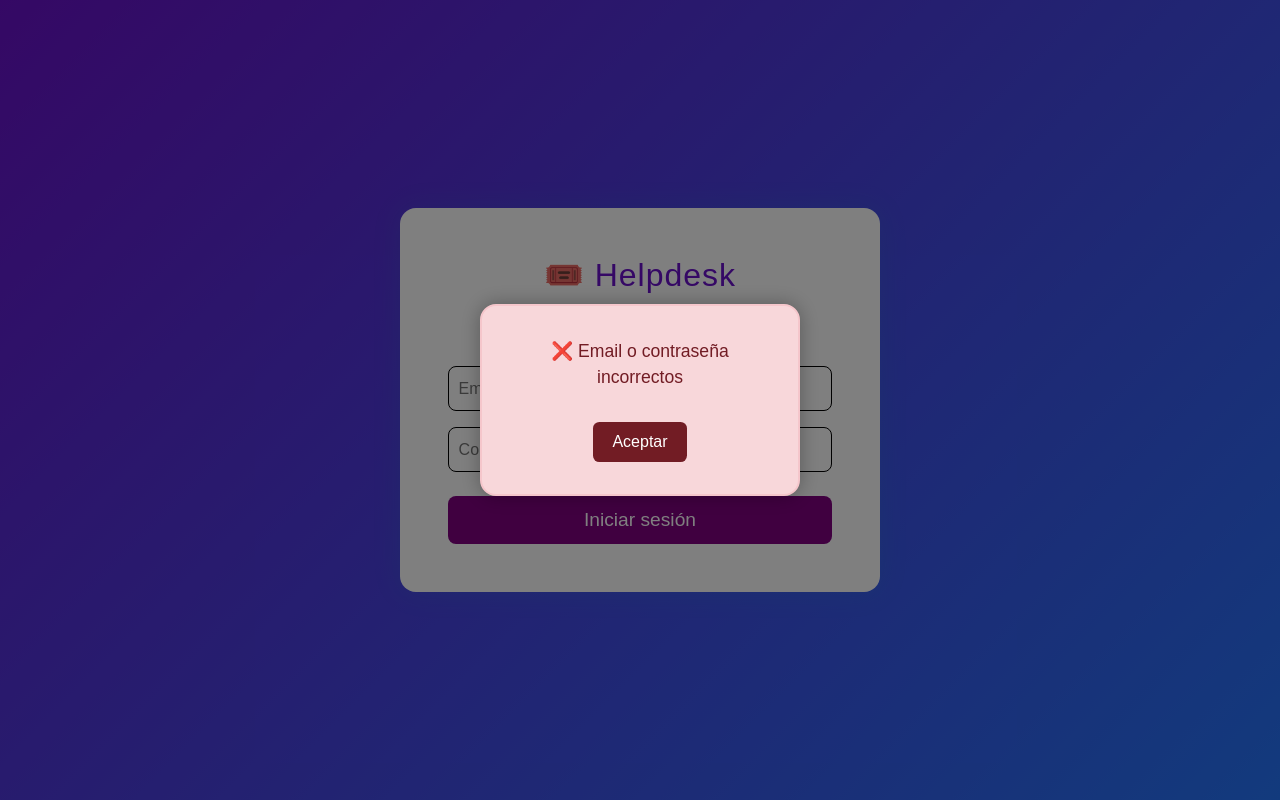
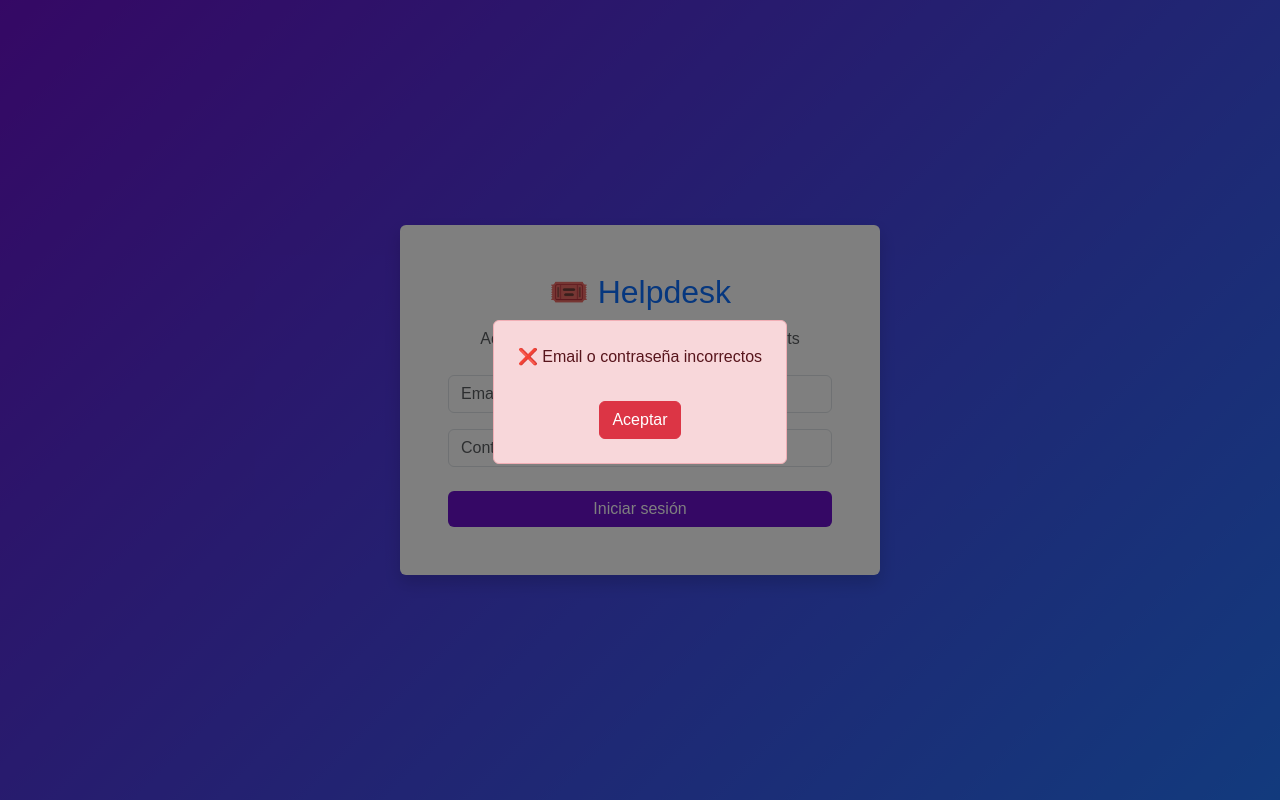
Before and after one commit to alvarovr712/ticketing-front, a React (Vite) app: page / in a window 1280 px wide. Both pictures are taken after a click on the button "Iniciar sesión". Built offline with nearby package versions, Linux system fonts and the light colour scheme; no server answers.

Commit message:
Mejorada la estructura de DetallesTicket y de Login usando bootstrap

```diff
--- a/src/api/Ticket.js
+++ b/src/api/Ticket.js
@@ -1,6 +1,6 @@
 const BASE_URL = "http://localhost:8080";
 
-// -------OBTENER TODOS LOS TICKETS -------
+// -------OBTENER TODOS LOS TICKETS QUE NO TENGAN ESTADO RESUELTO O CERRADO-------
 export const obtenerTodosLosTickets = async(token) => {
     const respuesta = await fetch(`${BASE_URL}/ticket`, {
         method: 'GET',
--- /dev/null
+++ b/src/estilos/Login.css
@@ -0,0 +1,31 @@
+.fondo-login {
+  background: linear-gradient(135deg, #6a11cb 0%, #2575fc 100%);
+  font-family: 'Poppins', sans-serif;
+}
+
+.login-card {
+  width: 30rem;
+  transition: transform 0.3s ease-in-out;
+}
+
+/*Mensaje*/
+.modal-backdrop {
+  position: fixed;
+  top: 0;
+  left: 0;
+  width: 100vw;
+  height: 100vh;
+  background-color: rgba(0, 0, 0, 0.5);
+  z-index: 9999;
+}
+
+.btn-morado {
+  background-color: #6a11cb;
+  color: white;
+  border: none;
+  transition: background-color 0.3s ease, transform 0.2s ease;
+}
+
+.btn-morado:hover {
+  background-color: #5a0fb5;
+}
--- a/src/vistas/Login.jsx
+++ b/src/vistas/Login.jsx
@@ -1,6 +1,7 @@
 import { useState } from 'react';
 import { useNavigate } from 'react-router-dom';
 import { loginUsuario } from "../api/Login";
+import "../estilos/Login.css"
 
 const Login = () => {
 
@@ -41,127 +42,39 @@ const Login = () => {
             setMensaje('❌ Email o contraseña incorrectos');
             setTipoMensaje('error');
             setMostrarMensaje(true);
-     }
-  };
+        }
+    };
 
     return (
+        <div className="vh-100 d-flex justify-content-center align-items-center fondo-login">
+            <div className="bg-white p-5 rounded shadow login-card">
+                <h1 className="text-center text-primary mb-3 fs-2">🎟️ Helpdesk</h1>
+                <p className="text-center text-muted mb-4">
+                    Accede a tu cuenta para gestionar tus tickets
+                </p>
 
-        <div style={{
-            display: 'flex',
-            justifyContent: 'center',
-            alignItems: 'center',
-            height: '100vh',
-            background: 'linear-gradient(135deg, #6a11cb 0%, #2575fc 100%)',
-            fontFamily: "'Poppins', sans-serif"
-        }}>
-            <div style={{
-                backgroundColor: 'white',
-                padding: '3rem',
-                borderRadius: '1rem',
-                boxShadow: '0 0 30px rgba(11, 235, 149, 0.1)',
-                width: '30rem',
-                transition: 'transform 0.3s ease-in-out'
-
-            }}>
-                <h1 style={{
-                textAlign: 'center',
-                marginBottom: '1rem',
-                color: '#6a11cb',
-                fontSize: '2rem',
-                letterSpacing: '1px'
-             }}>
-              🎟️ Helpdesk
-             </h1>
-
-              <p style={{
-                 textAlign: 'center',
-                 color: '#555',
-                 marginBottom: '2rem',
-                 fontSize: '1rem'
-             }}>
-          Accede a tu cuenta para gestionar tus tickets
-         </p>
-
-
-
-                {/* El onChange captura el valor que el usuario escribe y lo guarda en el estado */}
                 <input
-                    type="text"
+                    type="email"
+                    className="form-control mb-3"
                     value={email}
                     onChange={e => setEmail(e.target.value)}
                     placeholder="Email"
-                    style={{
-                        width: '100%',
-                        marginBottom: '1rem',
-                        padding: '0.6rem',
-                        fontSize: '1rem',
-                        border: '1px solid black',
-                        borderRadius: '0.5rem',
-                        outline: 'none',
-                        transition: 'all 0.2s ease-in-out'
-                    }}
-                    onFocus={e => e.target.style.border = '1px solid #6a11cb'}
-                    onBlur={e => e.target.style.border = '1px solid #ccc'}
                 />
 
                 <input
                     type="password"
+                    className="form-control mb-4"
                     value={password}
                     onChange={e => setPassword(e.target.value)}
                     placeholder="Contraseña"
-                    style={{
-                        width: '100%',
-                        marginBottom: '1.5rem',
-                        padding: '0.6rem',
-                        fontSize: '1rem',
-                        border: '1px solid black',
-                        borderRadius: '0.5rem'
-                    }}
-                    onFocus={e => e.target.style.border = '1px solid #6a11cb'}
-                    onBlur={e => e.target.style.border = '1px solid #ccc'}
                 />
 
                 {mostrarMensaje && (
-                    <div style={{
-                        position: 'fixed',
-                        top: 0,
-                        left: 0,
-                        width: '100vw',
-                        height: '100vh',
-                        backgroundColor: 'rgba(0, 0, 0, 0.5)',
-                        display: 'flex',
-                        justifyContent: 'center',
-                        alignItems: 'center',
-                        zIndex: 9999
-                    }}>
-                        <div style={{
-                            backgroundColor: 'white',
-                            padding: '2rem',
-                            borderRadius: '1rem',
-                            boxShadow: '0 0 20px rgba(0,0,0,0.3)',
-                            textAlign: 'center',
-                            maxWidth: '20rem',
-                            fontSize: '1.1rem',
-                            color: tipoMensaje === 'ok' ? '#155724' : '#721c24',
-                            border: `2px solid ${tipoMensaje === 'ok' ? '#c3e6cb' : '#f5c6cb'}`,
-                            background: tipoMensaje === 'ok' ? '#d4edda' : '#f8d7da'
-                        }}>
+                    <div className="modal-backdrop d-flex justify-content-center align-items-center">
+                        <div className={`alert ${tipoMensaje === 'ok' ? 'alert-success' : 'alert-danger'} text-center p-4 rounded`}>
                             <p>{mensaje}</p>
-
                             {tipoMensaje === 'error' && (
-                                <button
-                                    onClick={() => setMostrarMensaje(false)}
-                                    style={{
-                                        marginTop: '1rem',
-                                        padding: '0.5rem 1.2rem',
-                                        backgroundColor: '#721c24',
-                                        color: 'white',
-                                        border: 'none',
-                                        borderRadius: '0.4rem',
-                                        fontSize: '1rem',
-                                        cursor: 'pointer'
-                                    }}
-                                >
+                                <button className="btn btn-danger mt-3" onClick={() => setMostrarMensaje(false)}>
                                     Aceptar
                                 </button>
                             )}
@@ -169,31 +82,13 @@ const Login = () => {
                     </div>
                 )}
 
-
-                <button
-                    onClick={iniciarSesion}
-                    style={{
-                        width: '100%',
-                        padding: '0.6rem',
-                        backgroundColor: 'purple',
-                        color: 'white',
-                        border: 'none',
-                        borderRadius: '0.5rem',
-                        fontSize: '1.5rem',
-                        display: 'block',
-                        fontSize: '1.2rem',
-                        cursor: 'pointer',
-                        transition: 'background-color 0.3s ease, transform 0.2s ease'
-
-
-                    }}
-                >
+                <button onClick={iniciarSesion} className="btn btn-morado w-100">
                     Iniciar sesión
                 </button>
-
             </div>
         </div>
     );
+
 };
 
 export default Login;
--- a/src/vistas/agente/DetallesTicket.jsx
+++ b/src/vistas/agente/DetallesTicket.jsx
@@ -1,7 +1,7 @@
 import { useEffect, useState } from "react"
 import { editarTicket, obtenerTodosGrupos, obtenerUnTicket } from "../../api/Ticket";
 import { useParams } from "react-router-dom";
-import "../../estilos/Chat.css"
+import "../../estilos/DetallesTicket.css"
 import { borrarAnotacion } from "../../api/Anotacion";
 
 const DetallesTicket = () => {
@@ -17,6 +17,10 @@ const DetallesTicket = () => {
     const [prioridad, setPrioridad] = useState("");
     const [grupo, setGrupo] = useState("");
     const [listagrupos, setListagrupos] = useState([])
+
+    //UseState usado para hacer tab el box para escribir mensajes y poder cambiar entre publico y privado
+
+    const [tipoMensaje, setTipoMensaje] = useState("publico");
 
 
 
@@ -102,14 +106,37 @@ const DetallesTicket = () => {
     return (
 
         <div className="container mt-4">
-            <div className="row">
+            <div className="row d-flex">
+                <div className="col-md-8 d-flex flex-column" style={{ height: "90vh" }}>
 
-                <div className="col-md-8 d-flex flex-column" style={{ height: "90vh" }}>
                     {/*Descripcion del ticket*/}
-                    <div className="ticket-descripcion mb-2" style={{ height: "15vh" }}>
+                    <div className="ticket-descripcion mb-2">
+                        {/* Asunto y Fecha de creación */}
+                        <div className="row mb-2">
+                            <div className="col-12 col-md-6">
+                                <h5>
+                                    <strong>Asunto:</strong> <span className="fw-normal ms-2">{ticket.asunto}</span>
+                                </h5>
+                            </div>
+                            <div className="col-12 col-md-6">
+                                <h5>
+                                    <strong>Fecha de creación:</strong> <span className="fw-normal ms-2">{new Date(ticket.fechaCreacion).toLocaleString("es-ES", {
+                                        day: "2-digit",
+                                        month: "long",
+                                        year: "numeric",
+                                        hour: "2-digit",
+                                        minute: "2-digit"
+                                    })}h</span>
+                                </h5>
+                            </div>
+                        </div>
+
+                        {/* Descripción */}
                         <h5><strong>Descripción:</strong></h5>
                         <p>{ticket.descripcion}</p>
                     </div>
+
+
                     {/*tabs para cambiar entre mensaje y actividad*/}
                     <ul className="nav nav-tabs ticket-tabs ">
                         <li className="nav-item">
@@ -134,7 +161,7 @@ const DetallesTicket = () => {
                     {/*Mensaje y actividad (tabs)*/}
                     {vistaActiva === "mensajes" ? (
                         <div className="flex-grow-1 overflow-auto " style={{ backgroundColor: "#f8f9fa" }}>
-                            <div className="flex-grow-1 overflow-auto  mb-2" style={{ backgroundColor: "#f8f9fa" }}>
+
                             {ticket.anotaciones.map((anotacion, index) => {
                                 const perfil = anotacion.usuario.perfil.nombre
                                 const nombre = `${anotacion.usuario.nombre} ${anotacion.usuario.apellidos}`;
@@ -159,7 +186,7 @@ const DetallesTicket = () => {
                                     </div>
                                 );
                             })}
-                            </div>
+
 
                         </div>
                     ) : (
@@ -190,42 +217,44 @@ const DetallesTicket = () => {
                         </div>
                     )}
 
-                    <div className="d-flex">
+                    <div className="d-flex flex-column ">
+                        {/* Tabs para mensajes publicos o privados */}
+                        <ul className="nav nav-tabs mb-2">
+                            <li className="nav-item">
+                                <span className="nav-link active" style={{ cursor: "pointer" }}>
+                                    Público
+                                </span>
+                            </li>
+                            <li className="nav-item">
+                                <span className="nav-link" style={{ cursor: "pointer" }}>
+                                    Privado
+                                </span>
+                            </li>
+                        </ul>
+
                         {/* Textarea */}
                         <textarea
-                            className="form-control me-3"
+                            className="form-control mb-2"
                             rows="3"
                             placeholder="Escribe un mensaje..."
                             style={{ resize: "none" }}
                         ></textarea>
 
-                        {/* Botones en columna */}
-                        <div className="d-flex flex-column">
-                            <button className="btn btn-primary mb-2">Enviar</button>
-                            <button className="btn btn-danger">Privado</button>
+                        <div className="text-center">
+                            <button
+                                className="btn btn-primary"
+                                style={{ maxWidth: "200px", width: "100%" }}
+                            >
+                                Enviar
+                            </button>
                         </div>
                     </div>
-
-
                 </div>
 
                 {/*Columna derecha */}
                 <div className="col-md-4 ticket-detalles">
                     <h2 style={{ textAlign: "center" }}>Detalles del ticket</h2>
                     <br />
-                    <div className="d-flex justify-content-between align-items-center">
-                        <h5>
-                            <strong>Asunto:</strong> <span className="fw-normal ms-2">{ticket.asunto}</span>
-                        </h5>
-                    </div>
-                    <br />
-                    <div className="d-flex justify-content-between align-items-center">
-                        <h5>
-                            <strong>Fecha de creación:</strong><span className="fw-normal ms-2 ">{ticket.fechaCreacion}</span>
-                        </h5>
-
-                    </div>
-
                     <div className="mt-4">
                         {/* Urgencia */}
                         <div className="mb-3">
```
Also changed, not shown: src/estilos/DetallesTicket.css (renamed from src/estilos/Chat.css, +5 -5 lines). Lines whose indentation alone changed are shown as unchanged.
